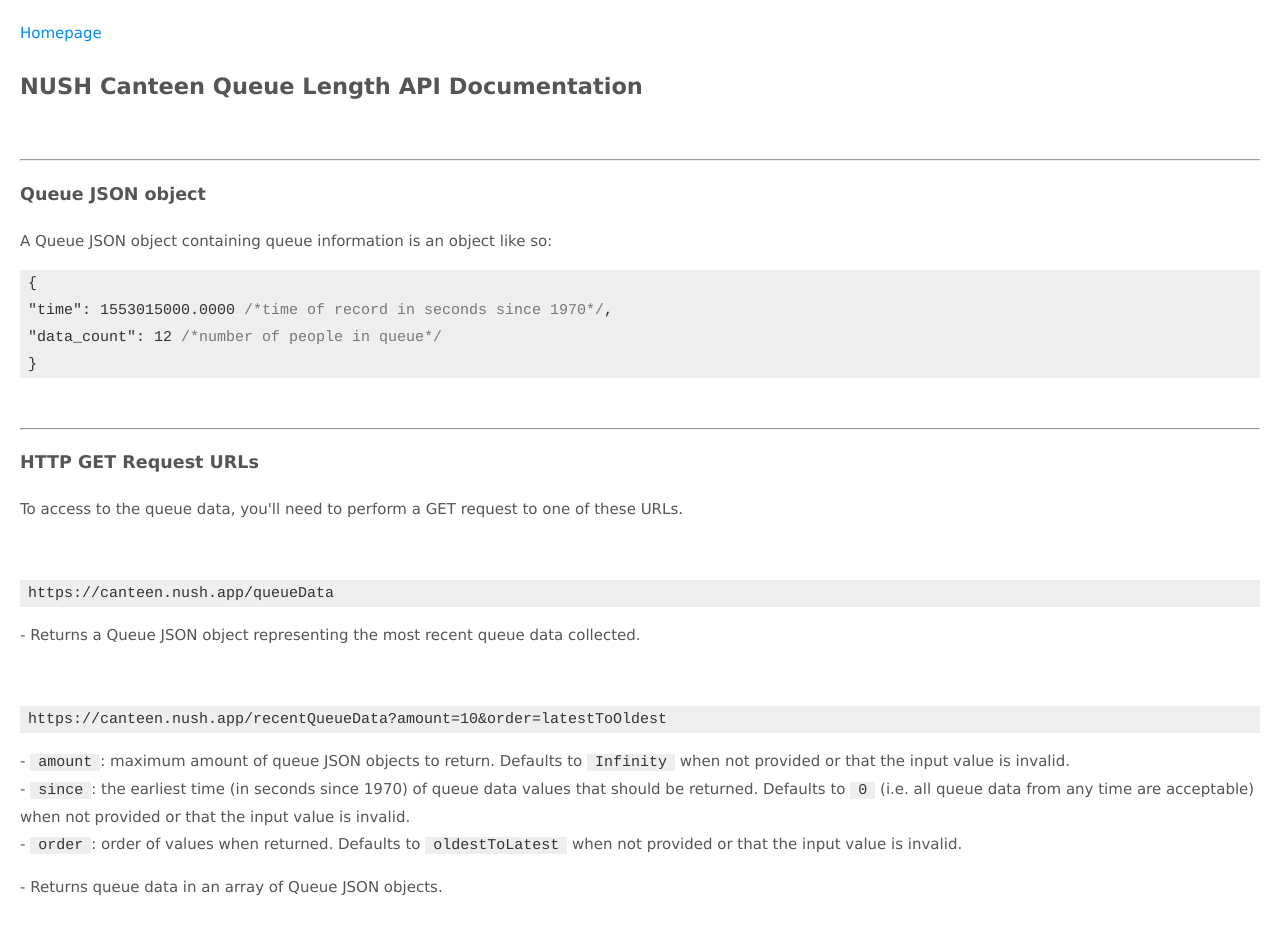
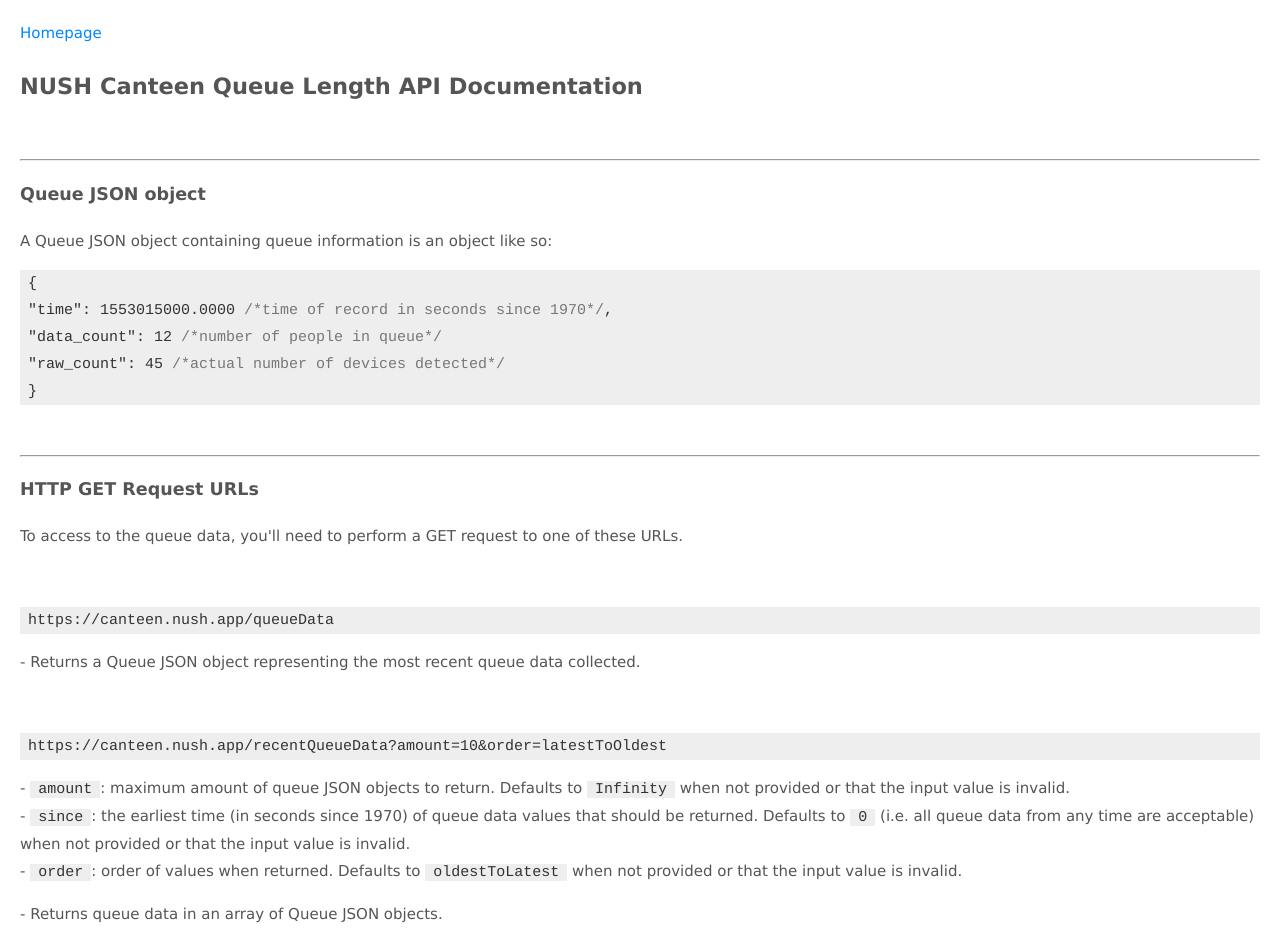
Before and after one commit to appventure-nush/nush-canteen, a website: page public/api.html in a window 1280 px wide. Shown: the top 931 px of the page. Drawn offline with Linux system fonts and the light colour scheme.

Commit message:
updated api docs and fix package.json

```diff
--- a/package.json
+++ b/package.json
@@ -4,8 +4,7 @@
   "description": "Server for hosting and predicting canteen queue data.",
   "main": "server.js",
   "scripts": {
-    "start": "node ./bin/www",
-    "test": "DEBUG=ui:* nodemon ./bin/www"
+    "start": "node ./server.js"
   },
   "author": "Wern Jie Lim",
   "license": "ISC",
--- a/public/api.html
+++ b/public/api.html
@@ -45,7 +45,7 @@
 	<br /><hr />
         <h3>Queue JSON object</h3>
         <p>A Queue JSON object containing queue information is an object like so: </p>
-	<p class="code">{<br>"time": 1553015000.0000 <span class="comment">/*time of record in seconds since 1970*/</span>,<br>"data_count": 12 <span class="comment">/*number of people in queue*/</span><br>}</p>
+        <p class="code">{<br>"time": 1553015000.0000 <span class="comment">/*time of record in seconds since 1970*/</span>,<br>"data_count": 12 <span class="comment">/*number of people in queue*/</span><br>"raw_count": 45 <span class="comment">/*actual number of devices detected*/</span><br>}</p>
 	<br /><hr />
         <h3>HTTP GET Request URLs</h3>
 	<p>To access to the queue data, you'll need to perform a GET request to one of these URLs.</p>
```
Also changed, not shown: 2 other files.
